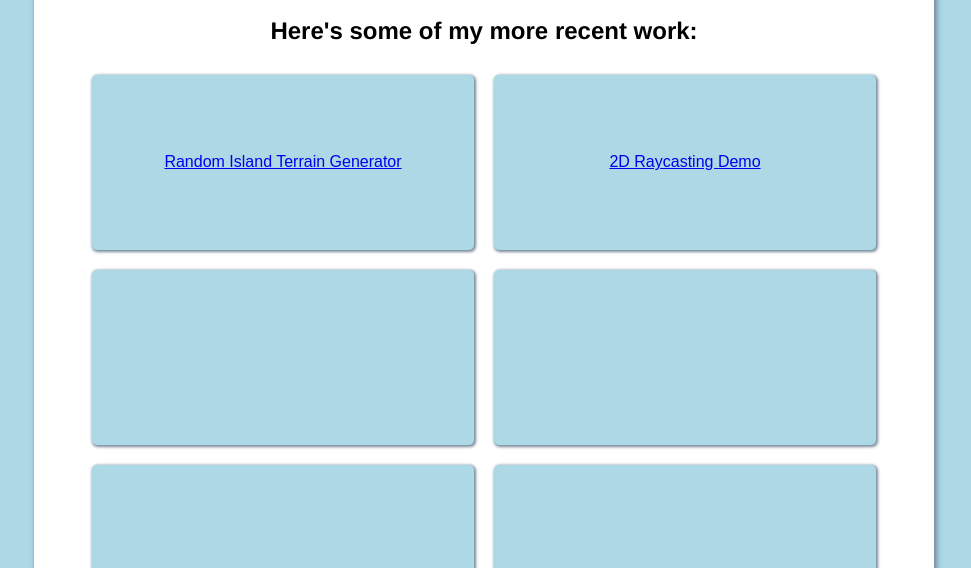
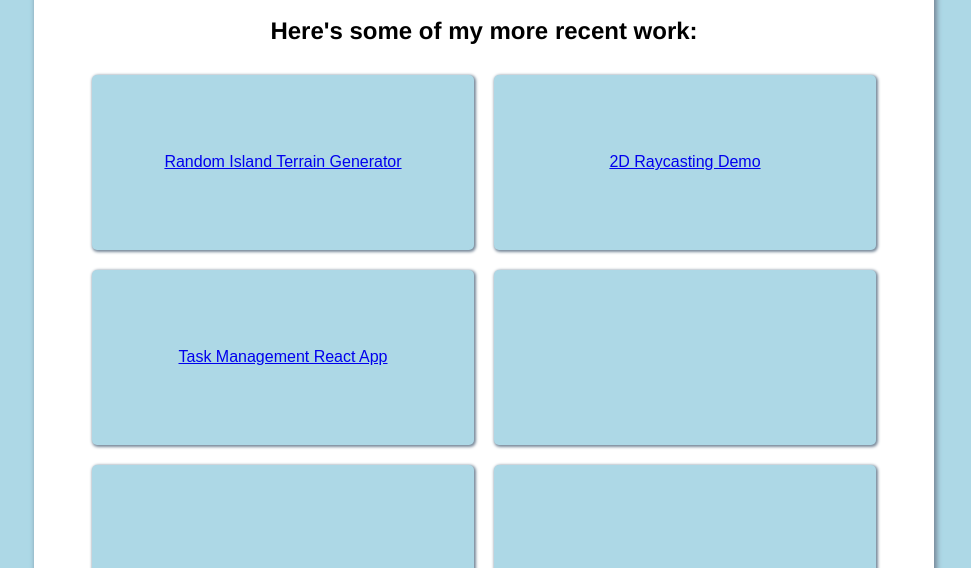
Before and after one commit to Jordan-w-99/portfolio-simple, a plain HTML site: page index.html in a window 1280 px wide. Shown: the part 232-800 px from the top of the page, without its empty margins (156-1127 px from the left). Drawn offline with Linux system fonts and the light colour scheme.

Commit message:
added task manager app to demos

```diff
--- a/index.html
+++ b/index.html
@@ -34,9 +34,9 @@
                 <a href="https://jordan-w-99.github.io/Simple_2D_Raycasting_P5/" class="work-display">
                     2D Raycasting Demo
                 </a>
-                <div class="work-display">
-
-                </div>
+                <a href="https://jordan-w-99.github.io/task-management-react-app/" class="work-display">
+                    Task Management React App
+                </a>
                 <div class="work-display">
 
                 </div>
```
